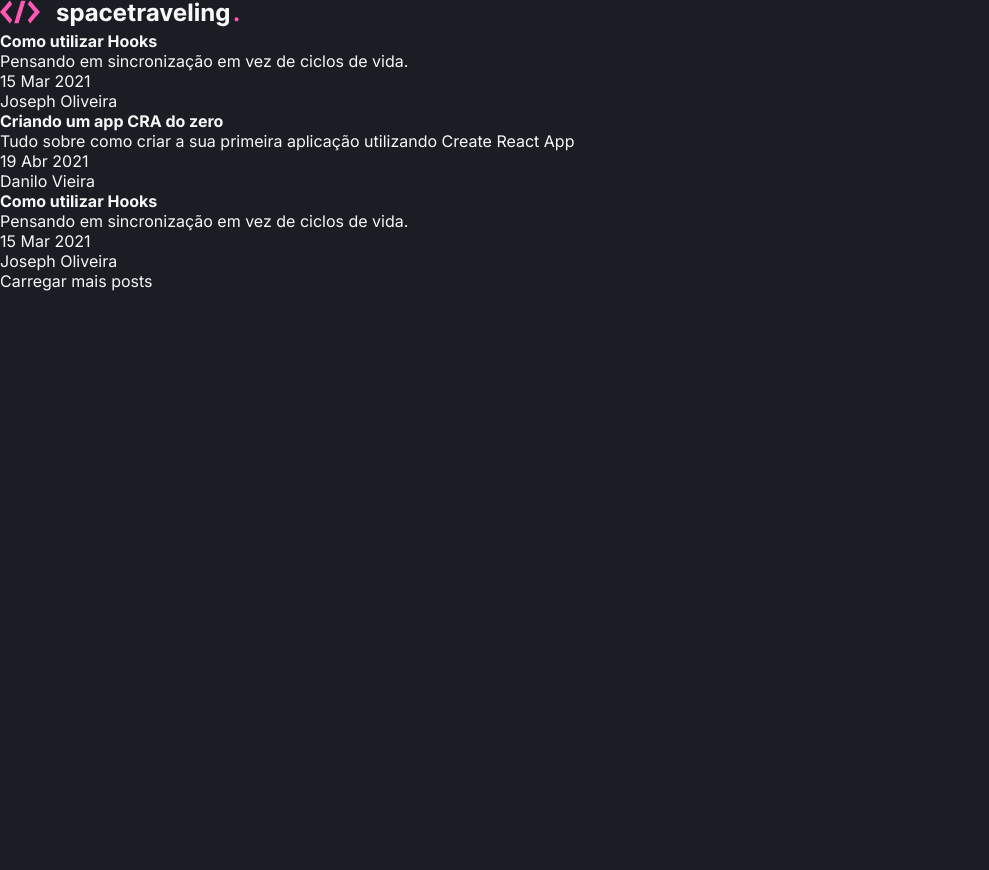
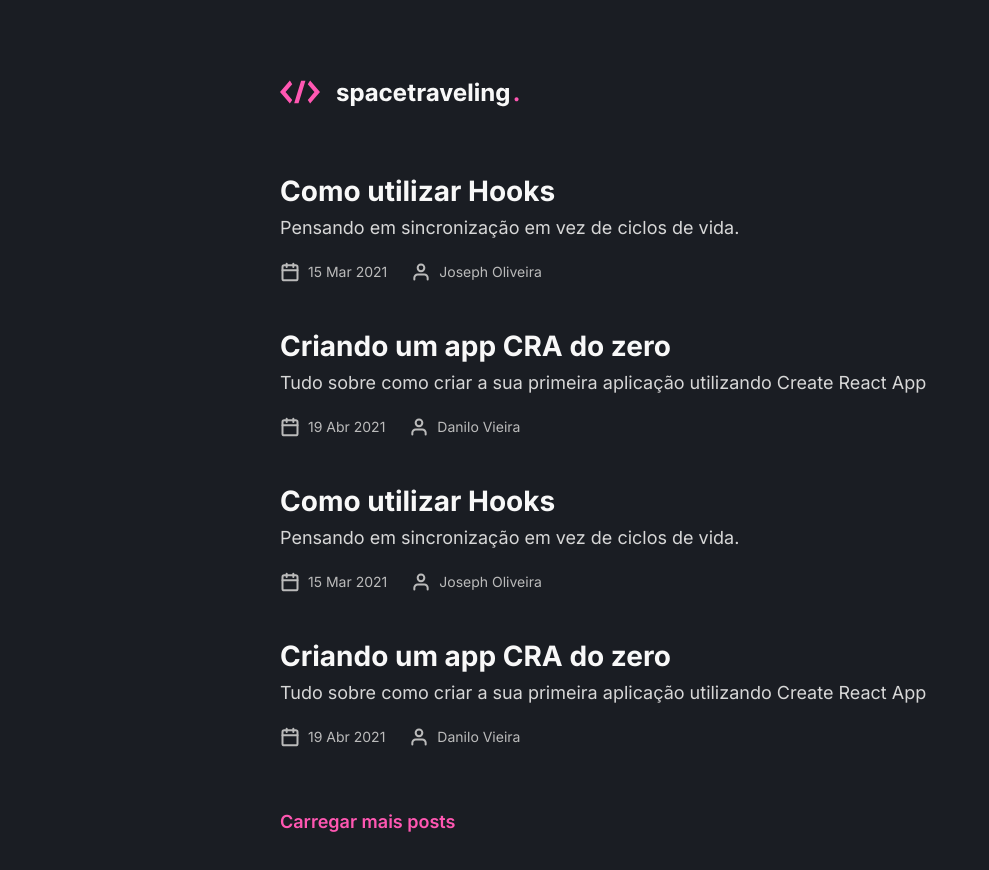
Before and after one commit to rodrigobunhak/desafio05-trilha-react, a Next.js app: page / in a window 1280 px wide. Shown: the top 870 px of the page, without its empty margins (0-989 px from the left). Before the commit the page ends 800 px from the top, so only its background shows below. Built offline with nearby package versions, Linux system fonts and the light colour scheme.

Commit message:
updade page index e add style

```diff
--- a/src/pages/home.module.scss
+++ b/src/pages/home.module.scss
@@ -1 +1,73 @@
-// TODO
+.contentContainer {
+  max-width: 720px;
+  margin: 0 auto;
+  padding: 5rem 0;
+}
+
+.posts {
+  margin: 4rem auto 0;
+
+  a {
+
+    display: block;
+
+    & + a {
+      margin-top: 3rem;
+    }
+
+    strong {
+      font-size: 1.75rem;
+      line-height: 2.118rem;
+    }
+
+    p {
+      font-size: 1.125rem;
+      color: var(--gray-200);
+      margin-top: 0.5rem;
+    }
+
+    .info {
+
+      display: flex;
+      align-items: center;
+      margin-top: 1.5rem;
+      gap: 1.5rem;
+
+      img {
+        width: 20px;
+        height: 20px;
+      }
+
+      .createdAt {
+        display: flex;
+        align-items: center;
+
+        time {
+          font-size: 0.875rem;
+          margin-left: 0.5rem;
+          color: var(--gray-300);
+        }
+      }
+
+      .author {
+        display: flex;
+        align-items: center;
+
+        span {
+          font-size: 0.875rem;
+          margin-left: 0.5rem;
+          color: var(--gray-300);
+        }
+      }
+    }
+  }
+}
+
+.loading a {
+  display: inline-block;
+  cursor: pointer;
+  font-size: 1.125rem;
+  font-weight: 600;
+  color: var(--pink);
+  margin-top: 4rem;
+}
--- a/src/pages/index.tsx
+++ b/src/pages/index.tsx
@@ -32,37 +32,75 @@ export default function Home() {
         <title>Space Traveling</title>
       </Head>
 
-      <main>
+      <main className={styles.contentContainer}>
         <img src="/images/logo.svg" alt="logo"/>
 
-        <div>
+        <div className={styles.posts}>
           <a href="#">
             <strong>Como utilizar Hooks</strong>
             <p>Pensando em sincronização em vez de ciclos de vida.</p>
-            <time>15 Mar 2021</time>
-            <p>Joseph Oliveira</p>
+            <div className={styles.info}>
+              <div className={styles.createdAt}>
+                <img src="/images/calendar.svg" alt="calendar_icon"/>
+                <time>15 Mar 2021</time>
+              </div>
+              <div className={styles.author}>
+                <img src="/images/author.svg" alt="author_icon"/>
+                <span>Joseph Oliveira</span>
+              </div>
+            </div>
+          </a>
+
+          <a href="#">
+            <strong>Criando um app CRA do zero</strong>
+            <p>Tudo sobre como criar a sua primeira aplicação utilizando Create React App</p>
+            <div className={styles.info}>
+              <div className={styles.createdAt}>
+                <img src="/images/calendar.svg" alt="calendar_icon"/>
+                <time>19 Abr 2021</time>
+              </div>
+              <div className={styles.author}>
+                <img src="/images/author.svg" alt="author_icon"/>
+                <span>Danilo Vieira</span>
+              </div>
+            </div>
+          </a>
+
+          <a href="#">
+            <strong>Como utilizar Hooks</strong>
+            <p>Pensando em sincronização em vez de ciclos de vida.</p>
+            <div className={styles.info}>
+              <div className={styles.createdAt}>
+                <img src="/images/calendar.svg" alt="calendar_icon"/>
+                <time>15 Mar 2021</time>
+              </div>
+              <div className={styles.author}>
+                <img src="/images/author.svg" alt="author_icon"/>
+                <span>Joseph Oliveira</span>
+              </div>
+            </div>
+          </a>
+
+          <a href="#">
+            <strong>Criando um app CRA do zero</strong>
+            <p>Tudo sobre como criar a sua primeira aplicação utilizando Create React App</p>
+            <div className={styles.info}>
+              <div className={styles.createdAt}>
+                <img src="/images/calendar.svg" alt="calendar_icon"/>
+                <time>19 Abr 2021</time>
+              </div>
+              <div className={styles.author}>
+                <img src="/images/author.svg" alt="author_icon"/>
+                <span>Danilo Vieira</span>
+              </div>
+            </div>
           </a>
         </div>
 
-        <div>
-          <a href="#">
-            <strong>Criando um app CRA do zero</strong>
-            <p>Tudo sobre como criar a sua primeira aplicação utilizando Create React App</p>
-            <time>19 Abr 2021</time>
-            <p>Danilo Vieira</p>
-          </a>
+        <div className={styles.loading}>
+          <a>Carregar mais posts</a>
         </div>
 
-        <div>
-          <a href="#">
-            <strong>Como utilizar Hooks</strong>
-            <p>Pensando em sincronização em vez de ciclos de vida.</p>
-            <time>15 Mar 2021</time>
-            <p>Joseph Oliveira</p>
-          </a>
-        </div>
-
-        <span>Carregar mais posts</span>
       </main>
     </>
   )
```
Also changed, not shown: public/images/author.svg (added), public/images/calendar.svg (added).
